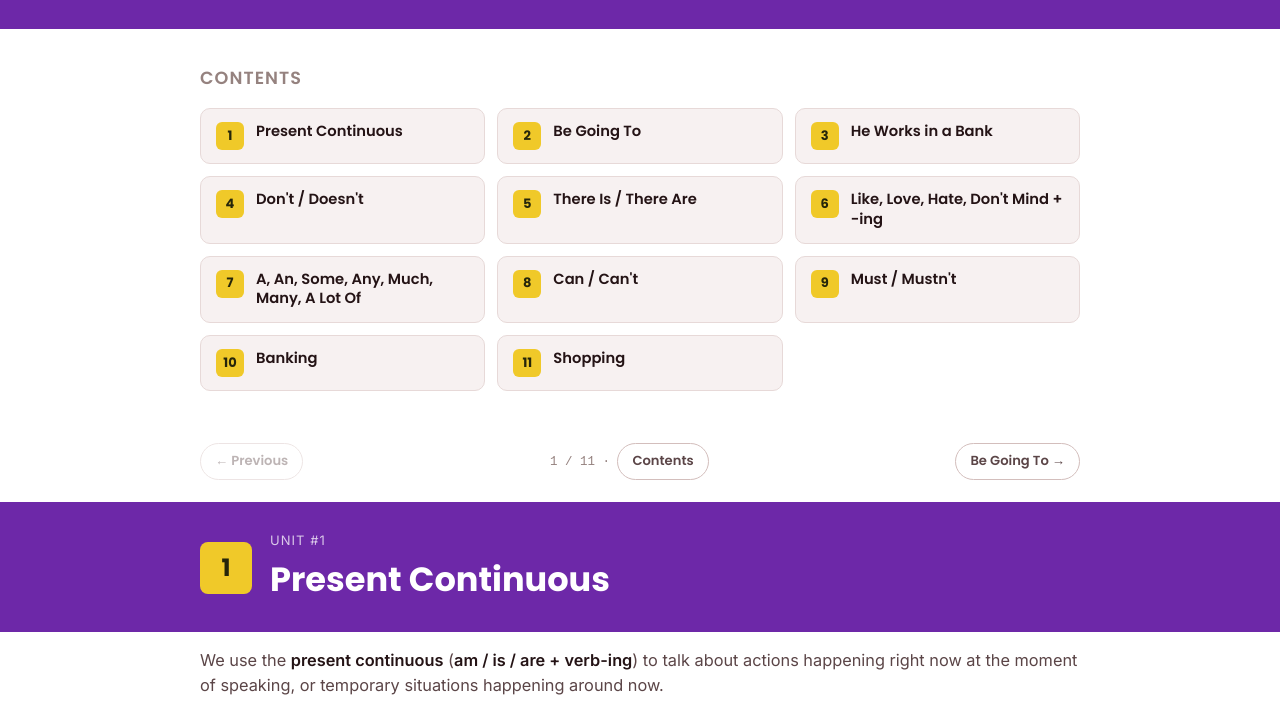
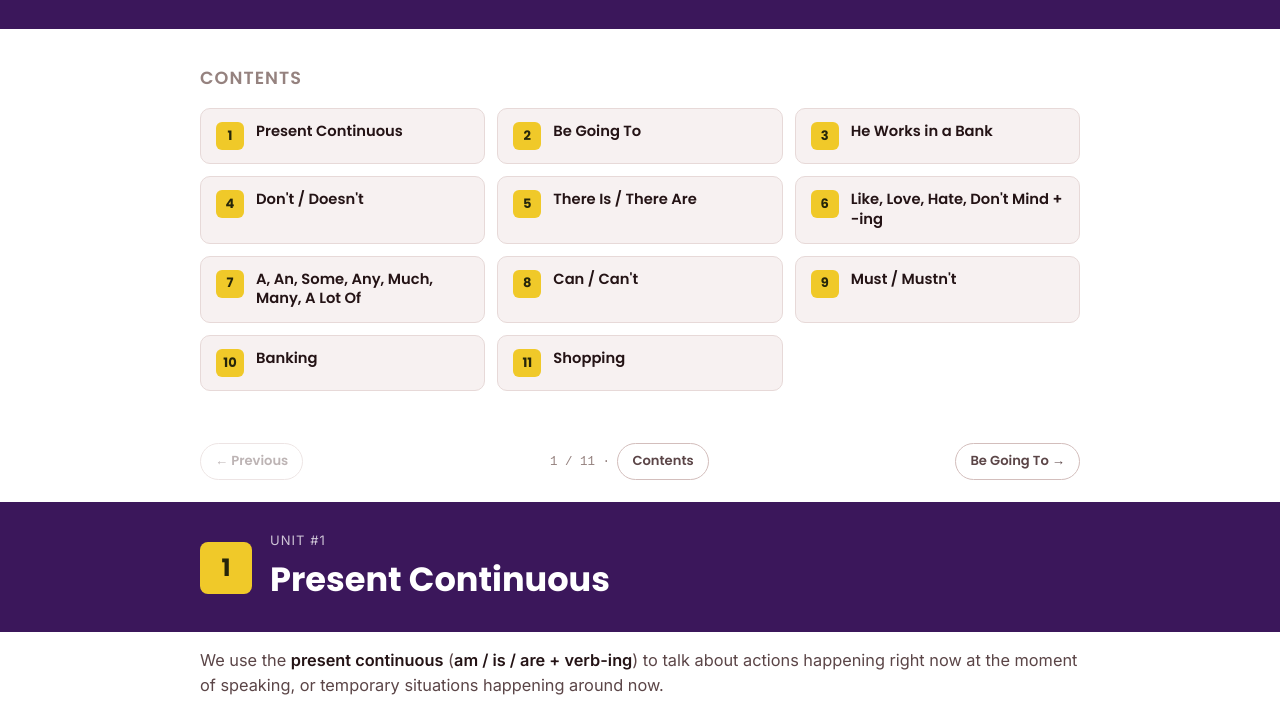
Before and after one commit to matthewtomczyk/roch, a plain HTML site: page index.html in a window 1280 px wide. Shown: the part 148-860 px from the top of the page. Drawn offline with Linux system fonts and the light colour scheme.

Commit message:
Changed color to dark purple

```diff
--- a/index.html
+++ b/index.html
@@ -12,7 +12,7 @@
     --line:#E7D9D8;
     --line-strong:#D3BEBC;
 --red: #6D28A8;
---red-fill: #6D28A8;
+--red-fill: #3B175B;
 --red-mid: #8B45C5;
 --red-soft: #6D28A80f;
 --red-soft2: #6D28A81a;
```
